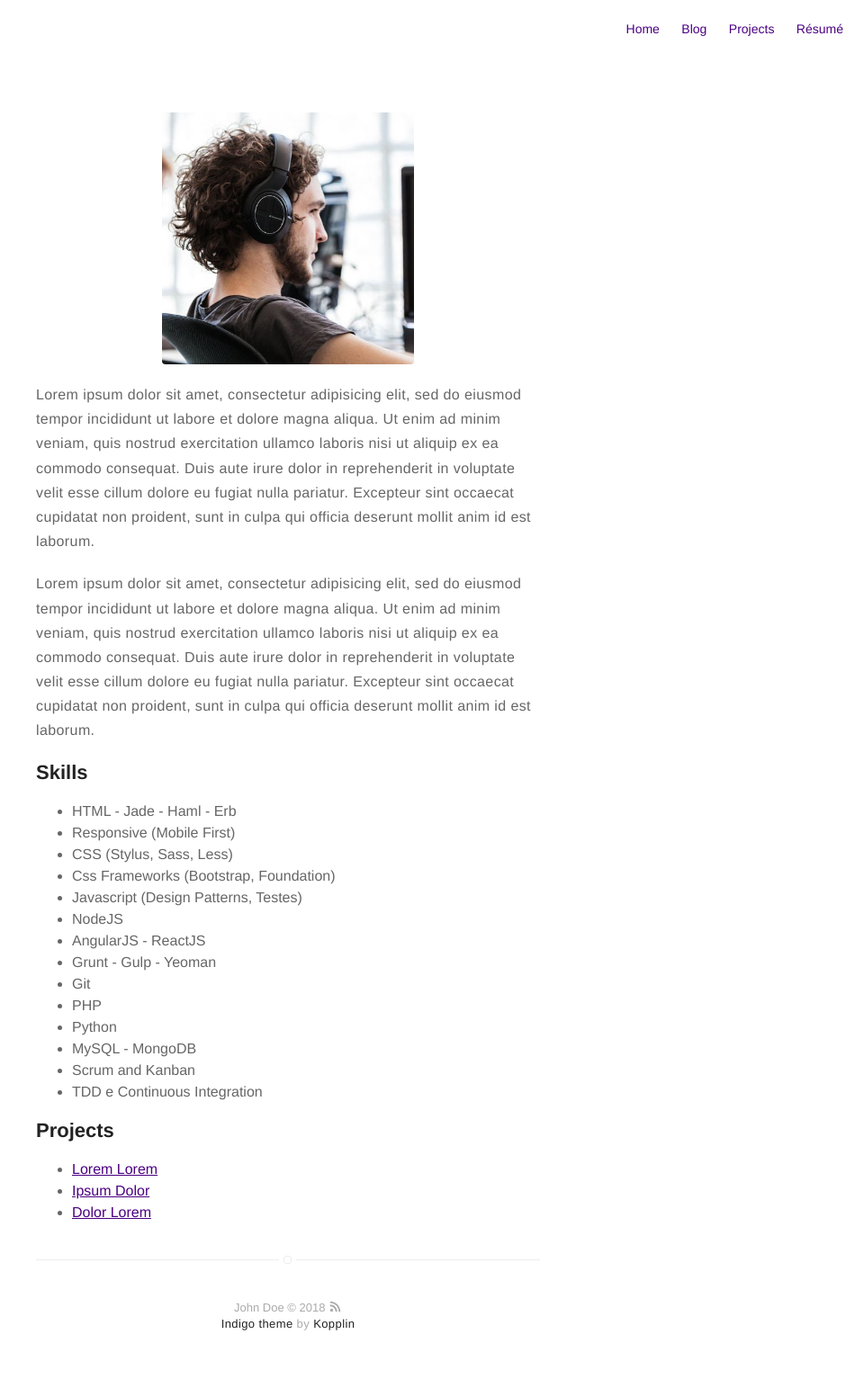
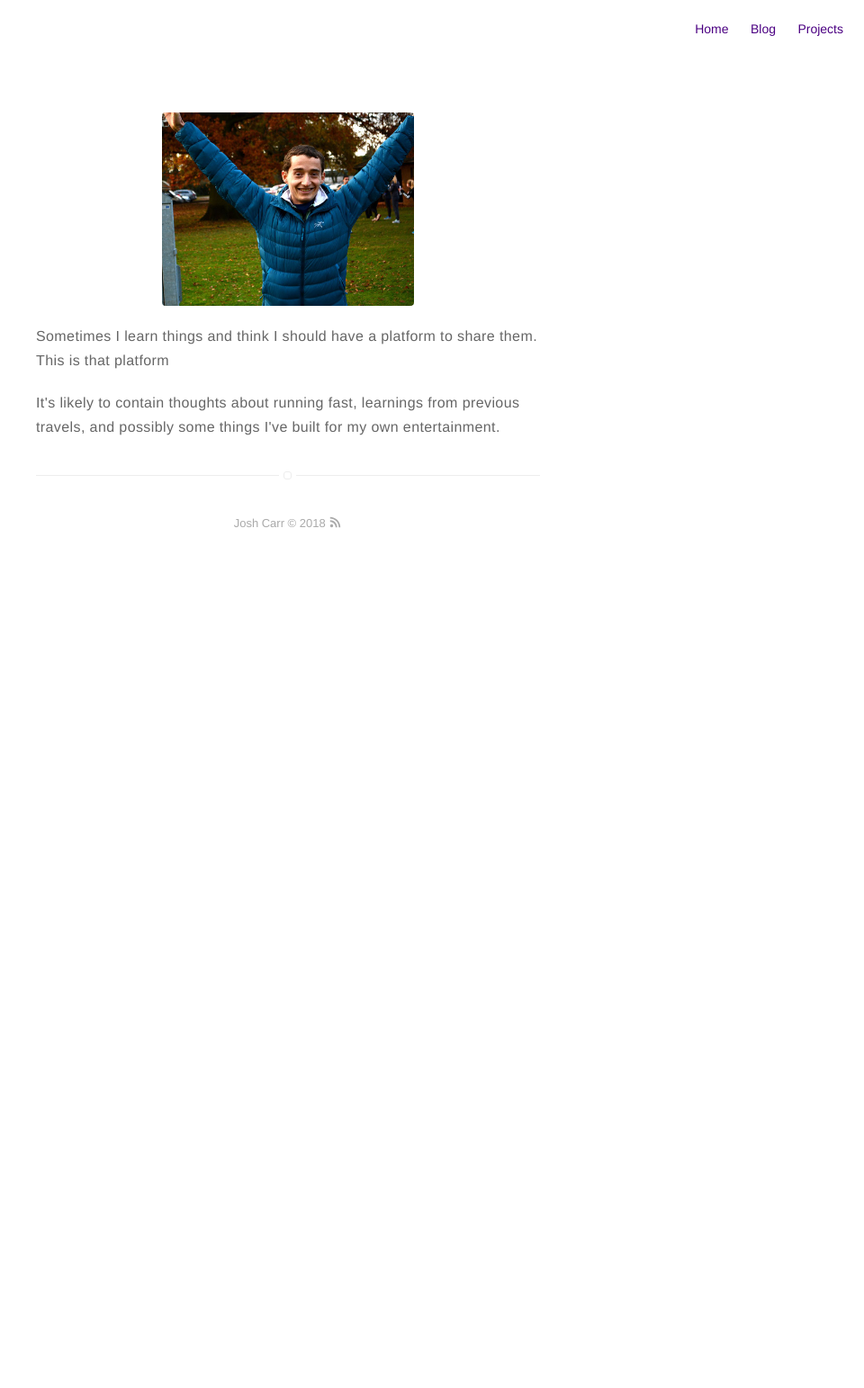
Before and after one commit to jc782/jc782.github.io, a Jekyll site: the page built from about.md, in a window 1280 px wide. Shown: the whole page at 90% size, without its empty margins (320-1280 px from the left). Built offline with Jekyll 4.4.1, drawn with Linux system fonts in a browser that asks for light colours; after the commit the page ends 900 px from its top, so only the background shows below that.

Commit message:
personalised

```diff
--- a/_config.yml
+++ b/_config.yml
@@ -1,9 +1,9 @@
 # main text of home
-name: John Doe
-bio: A Man who travels the world eating noodles
+name: Josh Carr
+bio: Things I find interesting.
 
 # twitter summary info
-description: A blog about technology and stuff related
+description: A conglomeration of interesting travels, fun projects, and running.
 
 # if it's an external image, update below for true
 # better with square images
@@ -12,17 +12,17 @@ picture: assets/images/profile.jpg
 
 # If you want to include your resume, set to true
 # and specify source (external or local).
-resume: true
-resume-external: true
-resume-url: https://google.com/?q=my+resume
+resume: False
+resume-external: False
+resume-url:
 
-url: https://koppl.in/indigo
+url: https://joshcarr.co.uk
 # your url: http://USERNAME.github.io
 
 permalink: /:title/
 
 # To enable google analytics, supply your token below
-# analytics-google: 'UA-MYANALYTICS'
+analytics-google: 'UA-116356115-1'
 
 # To enable piwik tracking, supply your url & site ID below
 # analytics-piwik-url: 'piwik.my-host.com'
@@ -30,41 +30,35 @@ permalink: /:title/
 
 # if you don't want comments in your posts, leave categories empty
 disqus:
-  shortname: mydisqus # enter this from your disqus account
+  shortname: disqus_XLwqRSOVVz # enter this from your disqus account
   categories: [blog, project] # only show disqus for posts that have these categories
 
 # if you don't have any of social below, comment the line
-facebook: myfacebook
-twitter: mytwitter
+#facebook: myfacebook
+#twitter: mytwitter
 # google: mygoogle
 # instagram: myinstagram
 # pinterest: mypinterest
 # linkedin: mylinkedin
 # youtube: myyoutube
 # spotify: myspotify
-github: mygithub
+github: jc782
 # lastfm: mylastfm
 # stackoverflow: 7044681/mystackoverflow
 # quora: userquora
 # reddit: username
-medium: medium
+#medium: medium
 # vimeo: myvimeo
 # lanyrd: mylanyrd
-email: myemail@gmail.com
+email: joshcarr3007@gmail.com
 
 authors:
-    johndoe:
-        name: John Doe
-        bio: A Man who travels the world eating noodles
+    joshcarr:
+        name: Josh Carr
+        bio: Things I find interesting.
         external-image: false
         picture: assets/images/profile.jpg
-        twitter: johndoe
-    jamesfoster:
-        name: James Foster
-        bio: A Man who develops software with coffee
-        external-image: false
-        picture: assets/images/james.jpg
-        twitter: jamesfoster
+        twitter:
 
 # do you want a larger site? change the option below
 # options: [normal, large] | default: normal
@@ -83,7 +77,7 @@ about: true
 blog: true
 
 # do you want to show the "read time" of the posts?
-read-time: true
+read-time: false
 
 # do you want to show the "tags" inside the posts?
 show-tags: true
--- a/_includes/footer.html
+++ b/_includes/footer.html
@@ -1,7 +1,4 @@
 <footer class="footer-main">
     {{ site.name }} © {{ site.time | date: '%Y' }} <a class="link" href="{{ site.url }}/feed.xml" target="_blank"><svg class="icon icon-rss"><use xlink:href="#icon-rss"></use></svg></a>
 
-    <p class="extra">
-        <a class="link" href="https://github.com/sergiokopplin/indigo">Indigo theme</a> by <a class="link" href="https://github.com/sergiokopplin/indigo">Kopplin</a>
-    </p>
 </footer>
--- a/about.md
+++ b/about.md
@@ -4,43 +4,7 @@ layout: page
 ---
 ![Profile Image]({{ site.url }}/{{ site.picture }})
 
-<p>Lorem ipsum dolor sit amet, consectetur adipisicing elit, sed do eiusmod
-tempor incididunt ut labore et dolore magna aliqua. Ut enim ad minim veniam,
-quis nostrud exercitation ullamco laboris nisi ut aliquip ex ea commodo
-consequat. Duis aute irure dolor in reprehenderit in voluptate velit esse
-cillum dolore eu fugiat nulla pariatur. Excepteur sint occaecat cupidatat non
-proident, sunt in culpa qui officia deserunt mollit anim id est laborum.</p>
+<p>Sometimes I learn things and think I should have a platform to share them. This is that platform</p>
 
-<p>Lorem ipsum dolor sit amet, consectetur adipisicing elit, sed do eiusmod
-tempor incididunt ut labore et dolore magna aliqua. Ut enim ad minim veniam,
-quis nostrud exercitation ullamco laboris nisi ut aliquip ex ea commodo
-consequat. Duis aute irure dolor in reprehenderit in voluptate velit esse
-cillum dolore eu fugiat nulla pariatur. Excepteur sint occaecat cupidatat non
-proident, sunt in culpa qui officia deserunt mollit anim id est laborum.</p>
-
-<h2>Skills</h2>
-
-<ul class="skill-list">
-	<li>HTML - Jade - Haml - Erb</li>
-	<li>Responsive (Mobile First)</li>
-	<li>CSS (Stylus, Sass, Less)</li>
-	<li>Css Frameworks (Bootstrap, Foundation)</li>
-	<li>Javascript (Design Patterns, Testes)</li>
-	<li>NodeJS</li>
-	<li>AngularJS - ReactJS</li>
-	<li>Grunt - Gulp - Yeoman</li>
-	<li>Git</li>
-	<li>PHP</li>
-	<li>Python</li>
-	<li>MySQL - MongoDB</li>
-	<li>Scrum and Kanban</li>
-	<li>TDD e Continuous Integration</li>
-</ul>
-
-<h2>Projects</h2>
-
-<ul>
-	<li><a href="https://github.com/">Lorem Lorem</a></li>
-	<li><a href="https://github.com/">Ipsum Dolor</a></li>
-	<li><a href="https://github.com/">Dolor Lorem</a></li>
-</ul>
+<p>It's likely to contain thoughts about running fast, learnings from previous travels, and possibly
+some things I've built for my own entertainment.</p>
```
Also changed, not shown: FAQ.md (+1 -7 lines), _posts/2015-02-24-markdown-extra-components.markdown (deleted, +0 -197 lines), _posts/2016-01-23-indigo-jekyll-theme.markdown (deleted, +0 -35 lines), README.md, assets/images/james.jpg (deleted), assets/images/jekyll-logo-light-solid.png (deleted), assets/images/profile.jpg.
